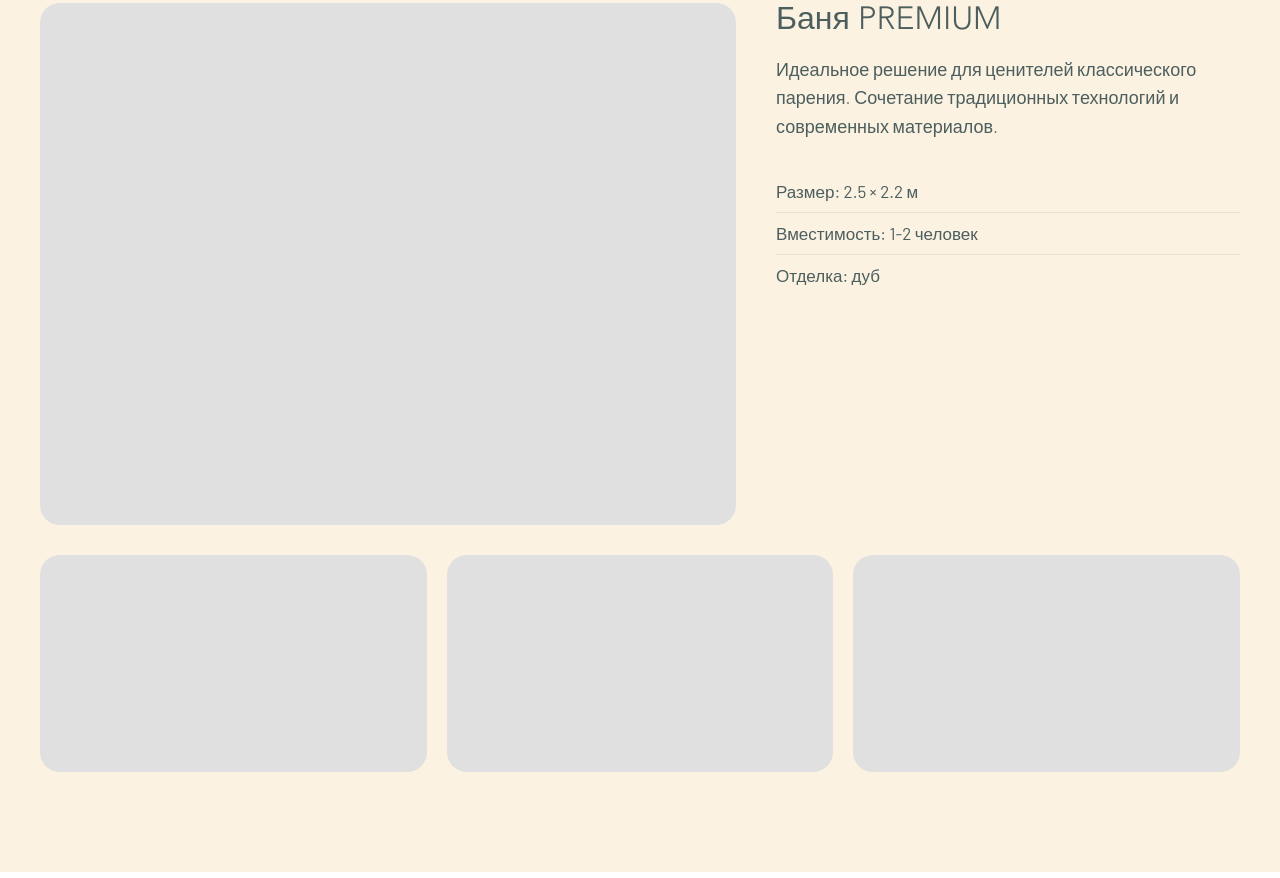
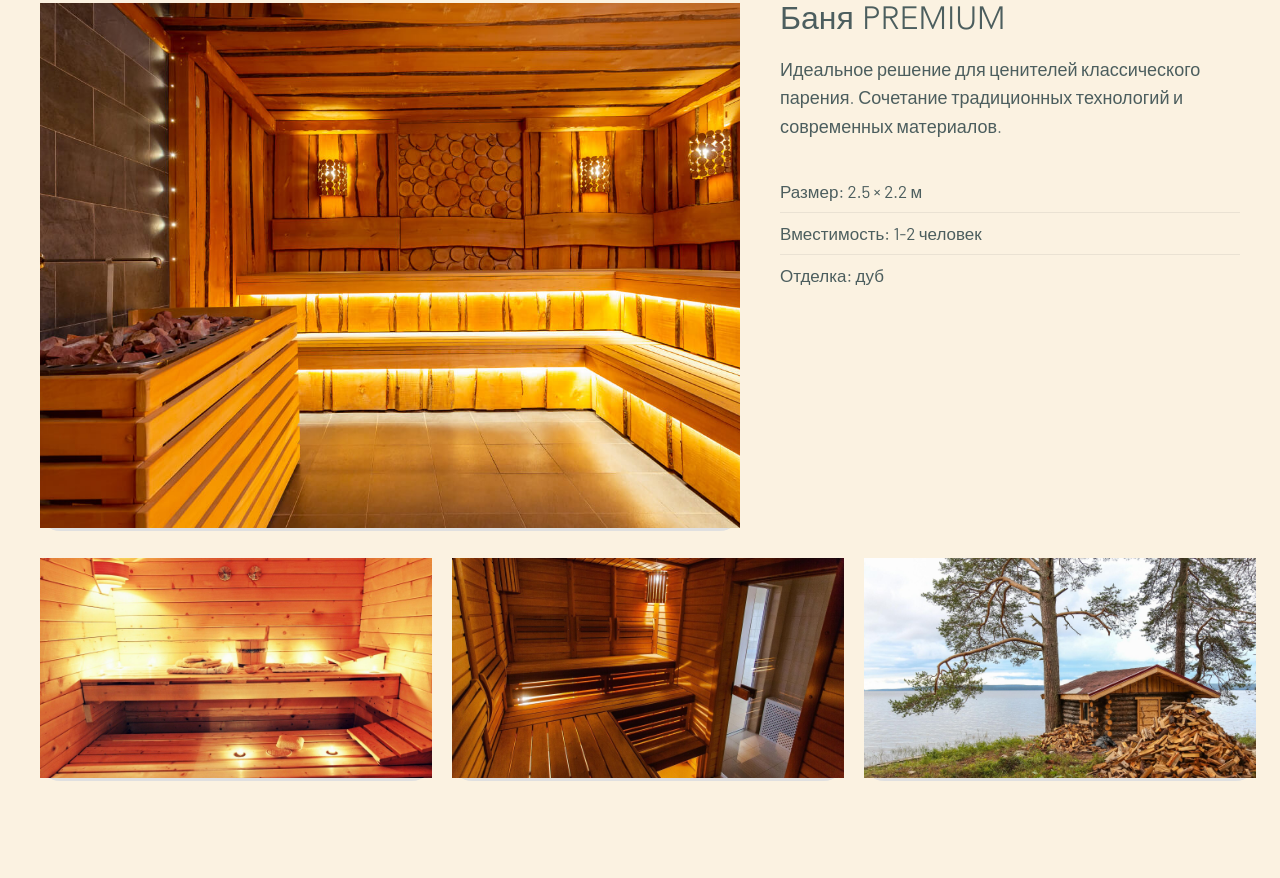
Before and after one commit to Shirengate/Banya, a website: page index.html in a window 1280 px wide. Shown: the part 1360-2238 px from the top of the page. Drawn offline with Linux system fonts and the light colour scheme.

Commit message:
add: test photo for check logic

```diff
--- a/index.html
+++ b/index.html
@@ -143,7 +143,9 @@
           </p>
           <div class="products__showcase">
             <div class="products__main">
-              <div class="products__image" tabindex="0"></div>
+              <div class="products__image" tabindex="0">
+                <img src="/assets/imgs/test1.jpg" alt="" />
+              </div>
               <div class="products__info">
                 <h3>Баня PREMIUM</h3>
                 <p>
@@ -158,9 +160,15 @@
               </div>
             </div>
             <div class="products__gallery">
-              <div class="products__image" tabindex="0"></div>
-              <div class="products__image" tabindex="0"></div>
-              <div class="products__image" tabindex="0"></div>
+              <div class="products__image" tabindex="0">
+                <img src="/assets/imgs/banner.jpg" alt="" />
+              </div>
+              <div class="products__image" tabindex="0">
+                <img src="/assets/imgs/test2.jpg" alt="" />
+              </div>
+              <div class="products__image" tabindex="0">
+                <img src="/assets/imgs/test3.jpg" alt="" />
+              </div>
             </div>
           </div>
         </div>
--- a/src/js/index.js
+++ b/src/js/index.js
@@ -1,7 +1,7 @@
 document.addEventListener("DOMContentLoaded", () => {
   /// переиспользуемые функции
   function openFullscreenPhoto(e) {
-    if (e.target.classList.contains("products__image")) {
+    if (e.target.tagName === "IMG") {
       body.style.overflow = body.style.overflow === "hidden" ? "" : "hidden";
       darkLayer.style.zIndex = darkLayer.style.zIndex === "10" ? "-1" : "10";
       darkLayer.style.backgroundColor = "rgba(0, 0, 0, 0.2)";
@@ -58,11 +58,6 @@ document.addEventListener("DOMContentLoaded", () => {
   galeryImages.addEventListener("click", (e) => {
     openFullscreenPhoto(e);
   });
-  galeryImages.addEventListener("keydown", (e) => {
-    if (e.key === "Enter") {
-      openFullscreenPhoto(e);
-    }
-  });
   document.addEventListener("click", (e) => {
     if (
       !fullscreenPhoto.contains(e.target) &&
--- a/src/scss/main.scss
+++ b/src/scss/main.scss
@@ -26,6 +26,9 @@
     background-color: lightgray;
     z-index: 1000;
     transition: all 0.3s ease;
+    background-size: cover;
+    background-position: center;
+    background-repeat: no-repeat;
     &.active {
       transform: translate(-50%, -50%) scale(1);
     }
@@ -332,6 +335,11 @@
       background-color: #e0e0e0;
       border-radius: 20px;
       transition: transform 0.3s ease;
+      img {
+        width: 100%;
+        height: 100%;
+        object-fit: cover;
+      }
       &:hover {
         transform: scale(1.02);
       }
```
Also changed, not shown: assets/imgs/test1.jpg (added), assets/imgs/test2.jpg (added), assets/imgs/test3.jpg (added), src/css/main.css, 1 other file.
